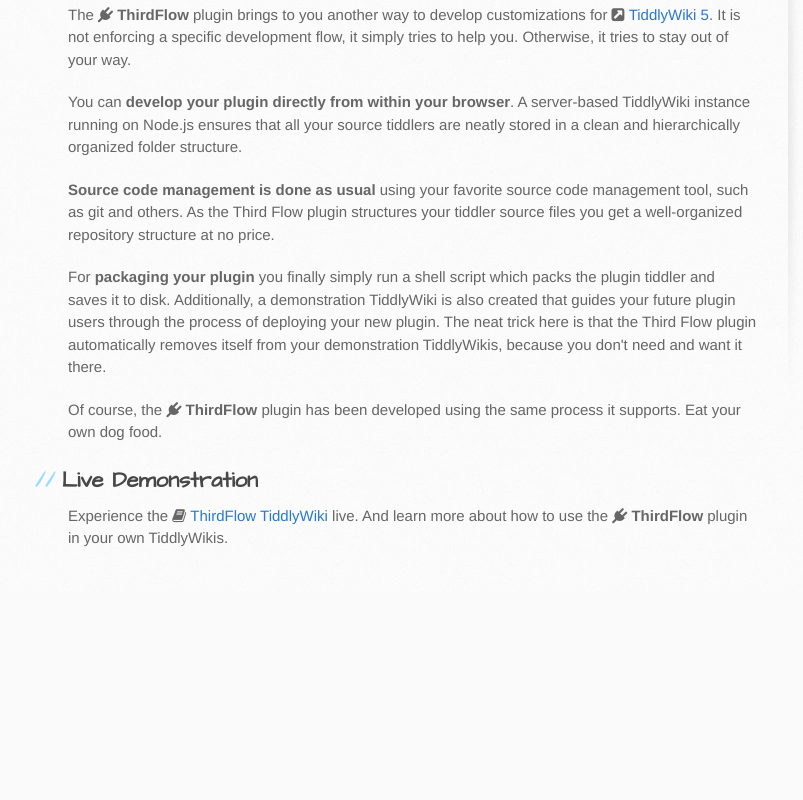
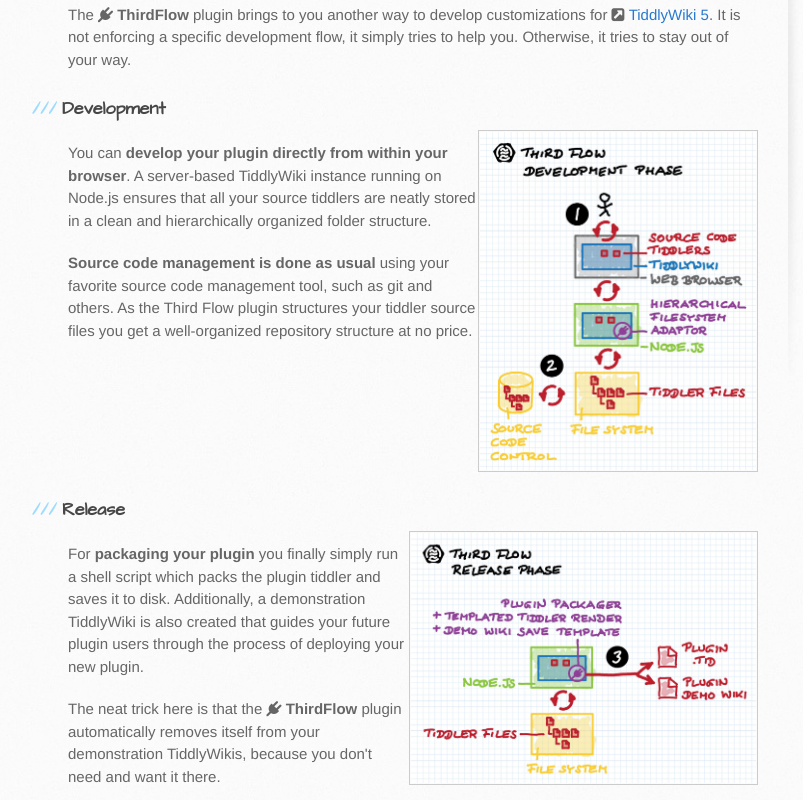
Before and after one commit to thediveo/ThirdFlow, a plain HTML site: page index.html in a window 1280 px wide. Shown: the part 360-1160 px from the top of the page, 102-905 px from the left. Before the commit the page ends 952 px from the top, so only its background shows below. Drawn offline with Linux system fonts and the light colour scheme.

Commit message:
added illustrations for development and release phases.

```diff
--- a/index.html
+++ b/index.html
@@ -40,6 +40,11 @@
           It is not enforcing a specific development flow, it simply tries to help you. Otherwise, it tries to stay
           out of your way.</p>
 
+          <h3>Development</h3>
+
+          <img class="framed" src="third-flow development phase.jpg" style="width: 40%; float: right;"/>
+          <p></p>
+
     	  <p>You can <strong>develop your plugin directly from within your browser</strong>. A server-based
     	  TiddlyWiki instance running on Node.js ensures that all your source tiddlers are neatly stored
     	  in a clean and hierarchically organized folder structure.</p>
@@ -48,15 +53,30 @@
     	  such as git and others. As the <i>Third Flow</i> plugin structures your tiddler source files you get a
     	  well-organized repository structure at no price.</p>
 
+		  <p class="clear"></p>
+
+		  <h3>Release</h3>
+
+          <img class="framed" src="third-flow release phase.jpg" style="width: 50%; float: right;"/>
+          <p></p>
+
     	  <p>For <strong>packaging your plugin</strong> you finally simply run a shell script which packs the
     	  plugin tiddler and saves it to disk. Additionally, a demonstration TiddlyWiki is also created that
-    	  guides your future plugin users through the process of deploying your new plugin. The neat trick here
-    	  is that the <i>Third Flow</i> plugin automatically removes itself from your demonstration TiddlyWikis,
+    	  guides your future plugin users through the process of deploying your new plugin.</p>
+
+    	  <p>The neat trick here
+    	  is that the <span class="nb"><i class="fa fa-plug"></i>
+		  <strong>ThirdFlow</strong></span> plugin automatically removes itself from your demonstration TiddlyWikis,
     	  because you don't need and want it there.</p>
+
+		  <p class="clear"></p>
+
+		  <h3>Turtles All the Way Down</h3>
 
 		  <p>Of course, the <span class="nb"><i class="fa fa-plug"></i>
 		  <strong>ThirdFlow</strong></span> plugin has been developed using the same process it supports.
-		  Eat your own dog food.</p>
+		  Eat your own dog food. This one really tastes delicious. Even if you're not a dog &ndash; but luckily,
+		  nobody will know on the Internet.</p>
 
           <h2>Live Demonstration</h2>
 
--- a/stylesheets/thediveo.css
+++ b/stylesheets/thediveo.css
@@ -6,3 +6,12 @@
 span.nb {
   white-space: nowrap;
 }
+
+p.clear {
+  clear: both;
+}
+
+img.framed {
+  border: 1px solid #ccc;
+  padding: 1px;
+}
```
Also changed, not shown: third-flow development phase.jpg (added), third-flow release phase.jpg (added).
